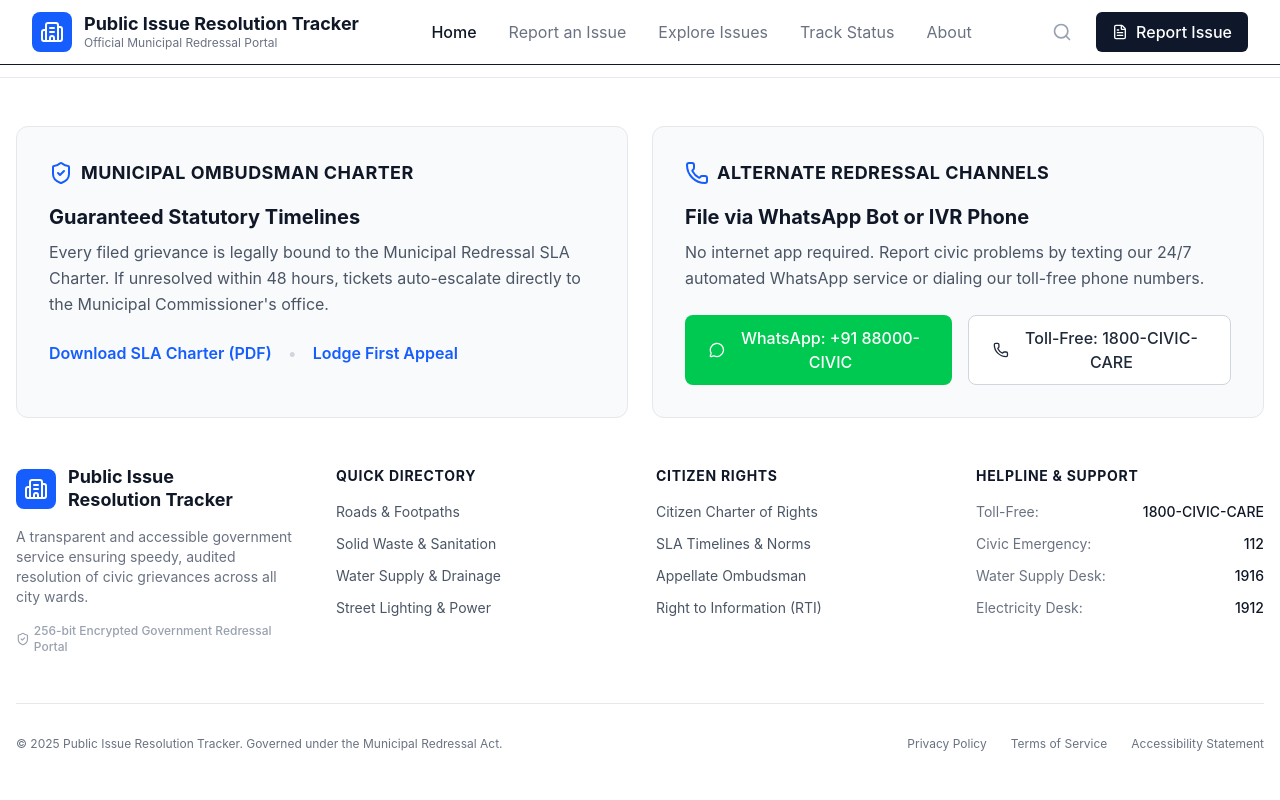
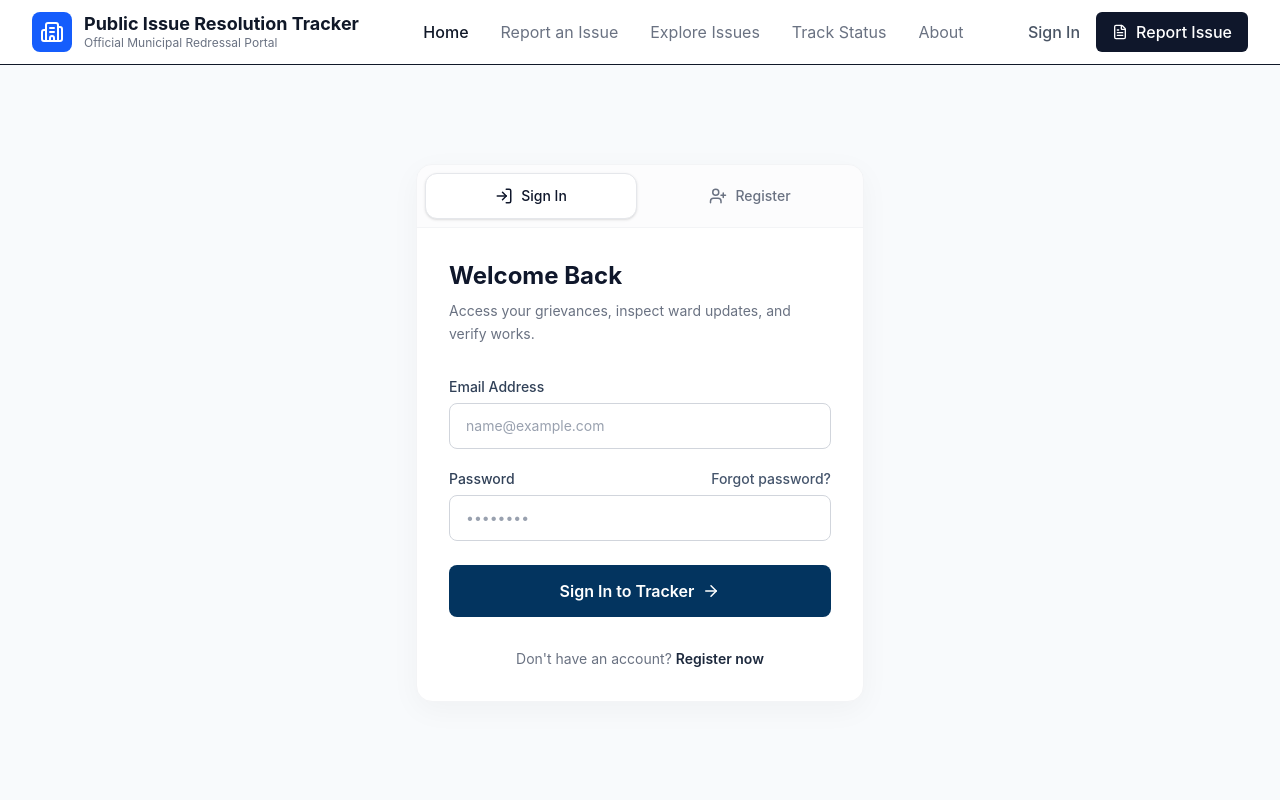
Before and after one commit to Aryan6000/tezhack-2026-project, a React (Vite) app: page /auth in a window 1280 px wide. Shown: the top 800 px of the page. Built offline with nearby package versions, Linux system fonts and the light colour scheme.

Commit message:
sign in / sign up page created

```diff
--- a/src/App.jsx
+++ b/src/App.jsx
@@ -4,17 +4,19 @@ import Footer from './components/Footer';
 import Home from './pages/Home';
 import ReportIssue from './pages/ReportIssue';
 import ExploreIssues from './pages/ExploreIssues';
+import Auth from './pages/Auth';
 
 function App() {
   return (
     <Router>
       <div className="min-h-screen font-sans bg-white text-gray-900 flex flex-col">
         <Navbar />
-        <div className="flex-grow">
+        <div className="flex-grow flex flex-col">
           <Routes>
             <Route path="/" element={<Home />} />
             <Route path="/report" element={<ReportIssue />} />
             <Route path="/explore" element={<ExploreIssues />} />
+            <Route path="/auth" element={<Auth />} />
           </Routes>
         </div>
         <Footer />
--- a/src/components/Navbar.jsx
+++ b/src/components/Navbar.jsx
@@ -1,5 +1,5 @@
 import { useState } from 'react';
-import { Building2, Search, FileText, Menu } from 'lucide-react';
+import { Building2, FileText, Menu } from 'lucide-react';
 import { Link } from 'react-router-dom';
 
 const Navbar = () => {
@@ -28,9 +28,9 @@ const Navbar = () => {
           </div>
 
           <div className="hidden md:flex items-center space-x-4">
-            <button className="p-2 text-gray-400 hover:text-gray-600">
-              <Search size={20} />
-            </button>
+            <Link to="/auth" className="text-gray-600 font-medium hover:text-slate-900 transition-colors">
+              Sign In
+            </Link>
             <Link to="/report" className="bg-slate-900 hover:bg-slate-800 text-white px-4 py-2 rounded-md font-medium flex items-center gap-2">
               <FileText size={16} />
               Report Issue
@@ -57,7 +57,8 @@ const Navbar = () => {
             <Link to="/explore" className="block px-3 py-2 text-base font-medium text-gray-500 hover:text-gray-900">Explore Issues</Link>
             <Link to="#" className="block px-3 py-2 text-base font-medium text-gray-500 hover:text-gray-900">Track Status</Link>
             <Link to="#" className="block px-3 py-2 text-base font-medium text-gray-500 hover:text-gray-900">About</Link>
-            <Link to="/report" className="mt-4 w-full bg-slate-900 text-white px-4 py-2 rounded-md font-medium flex items-center justify-center gap-2">
+            <Link to="/auth" className="block px-3 py-2 text-base font-medium text-gray-500 hover:text-gray-900 border-t border-gray-100 mt-2 pt-4">Sign In / Register</Link>
+            <Link to="/report" className="mt-2 w-full bg-slate-900 text-white px-4 py-2 rounded-md font-medium flex items-center justify-center gap-2">
               <FileText size={16} />
               Report Issue
             </Link>
--- /dev/null
+++ b/src/pages/Auth.jsx
@@ -0,0 +1,161 @@
+import { useState } from 'react';
+import { LogIn, UserPlus, ArrowRight } from 'lucide-react';
+
+
+const Auth = () => {
+  const [activeTab, setActiveTab] = useState('signin'); // 'signin' or 'register'
+
+  return (
+    <div className="min-h-[calc(100vh-64px)] bg-slate-50 flex items-center justify-center p-4">
+      <div className="bg-white w-full max-w-md rounded-2xl shadow-[0_8px_30px_rgb(0,0,0,0.04)] border border-gray-100 overflow-hidden">
+
+        {/* Tabs */}
+        <div className="flex border-b border-gray-100 p-2 gap-2 bg-gray-50/50">
+          <button
+            onClick={() => setActiveTab('signin')}
+            className={`flex-1 flex items-center justify-center gap-2 py-3 rounded-xl text-sm font-medium transition-all ${
+              activeTab === 'signin'
+                ? 'bg-white text-slate-900 shadow-sm border border-gray-200'
+                : 'text-gray-500 hover:text-gray-700 hover:bg-gray-100'
+            }`}
+          >
+            <LogIn size={18} />
+            Sign In
+          </button>
+          <button
+            onClick={() => setActiveTab('register')}
+            className={`flex-1 flex items-center justify-center gap-2 py-3 rounded-xl text-sm font-medium transition-all ${
+              activeTab === 'register'
+                ? 'bg-white text-slate-900 shadow-sm border border-gray-200'
+                : 'text-gray-500 hover:text-gray-700 hover:bg-gray-100'
+            }`}
+          >
+            <UserPlus size={18} />
+            Register
+          </button>
+        </div>
+
+        {/* Content */}
+        <div className="p-8">
+          {activeTab === 'signin' ? (
+            <div className="animate-in fade-in slide-in-from-bottom-2 duration-300">
+              <h2 className="text-2xl font-bold text-slate-900 mb-2">Welcome Back</h2>
+              <p className="text-gray-500 text-sm mb-8 leading-relaxed">
+                Access your grievances, inspect ward updates, and verify works.
+              </p>
+
+              <form className="space-y-5" onSubmit={(e) => e.preventDefault()}>
+                <div>
+                  <label className="block text-sm font-medium text-slate-700 mb-1.5">
+                    Email Address
+                  </label>
+                  <input
+                    type="email"
+                    placeholder="name@example.com"
+                    className="w-full px-4 py-3 rounded-lg border border-gray-300 focus:ring-2 focus:ring-slate-900 focus:border-slate-900 transition-colors text-sm placeholder:text-gray-400"
+                  />
+                </div>
+
+                <div>
+                  <div className="flex justify-between items-center mb-1.5">
+                    <label className="block text-sm font-medium text-slate-700">
+                      Password
+                    </label>
+                    <a href="#" className="text-sm font-medium text-slate-600 hover:text-slate-900 hover:underline">
+                      Forgot password?
+                    </a>
+                  </div>
+                  <input
+                    type="password"
+                    placeholder="••••••••"
+                    className="w-full px-4 py-3 rounded-lg border border-gray-300 focus:ring-2 focus:ring-slate-900 focus:border-slate-900 transition-colors text-sm placeholder:text-gray-400"
+                  />
+                </div>
+
+                <button
+                  type="submit"
+                  className="w-full mt-6 bg-[#03345f] hover:bg-[#022442] text-white py-3.5 rounded-lg font-semibold flex items-center justify-center gap-2 transition-colors"
+                >
+                  Sign In to Tracker
+                  <ArrowRight size={18} />
+                </button>
+              </form>
+
+              <p className="mt-8 text-center text-sm text-gray-500">
+                Don't have an account?{' '}
+                <button
+                  onClick={() => setActiveTab('register')}
+                  className="font-semibold text-slate-800 hover:text-slate-900 hover:underline"
+                >
+                  Register now
+                </button>
+              </p>
+            </div>
+          ) : (
+            <div className="animate-in fade-in slide-in-from-bottom-2 duration-300">
+              <h2 className="text-2xl font-bold text-slate-900 mb-2">Create Account</h2>
+              <p className="text-gray-500 text-sm mb-8 leading-relaxed">
+                Join the platform to report civic issues and track resolutions.
+              </p>
+
+              <form className="space-y-5" onSubmit={(e) => e.preventDefault()}>
+                <div>
+                  <label className="block text-sm font-medium text-slate-700 mb-1.5">
+                    Full Name
+                  </label>
+                  <input
+                    type="text"
+                    placeholder="Sunita R. Deshmukh"
+                    className="w-full px-4 py-3 rounded-lg border border-gray-300 focus:ring-2 focus:ring-slate-900 focus:border-slate-900 transition-colors text-sm placeholder:text-gray-400"
+                  />
+                </div>
+
+                <div>
+                  <label className="block text-sm font-medium text-slate-700 mb-1.5">
+                    Email Address
+                  </label>
+                  <input
+                    type="email"
+                    placeholder="name@example.com"
+                    className="w-full px-4 py-3 rounded-lg border border-gray-300 focus:ring-2 focus:ring-slate-900 focus:border-slate-900 transition-colors text-sm placeholder:text-gray-400"
+                  />
+                </div>
+
+                <div>
+                  <label className="block text-sm font-medium text-slate-700 mb-1.5">
+                    Password
+                  </label>
+                  <input
+                    type="password"
+                    placeholder="Create a strong password"
+                    className="w-full px-4 py-3 rounded-lg border border-gray-300 focus:ring-2 focus:ring-slate-900 focus:border-slate-900 transition-colors text-sm placeholder:text-gray-400"
+                  />
+                </div>
+
+                <button
+                  type="submit"
+                  className="w-full mt-6 bg-[#03345f] hover:bg-[#022442] text-white py-3.5 rounded-lg font-semibold flex items-center justify-center gap-2 transition-colors"
+                >
+                  Register Account
+                  <UserPlus size={18} />
+                </button>
+              </form>
+
+              <p className="mt-8 text-center text-sm text-gray-500">
+                Already have an account?{' '}
+                <button
+                  onClick={() => setActiveTab('signin')}
+                  className="font-semibold text-slate-800 hover:text-slate-900 hover:underline"
+                >
+                  Sign in
+                </button>
+              </p>
+            </div>
+          )}
+        </div>
+      </div>
+    </div>
+  );
+};
+
+export default Auth;
```
